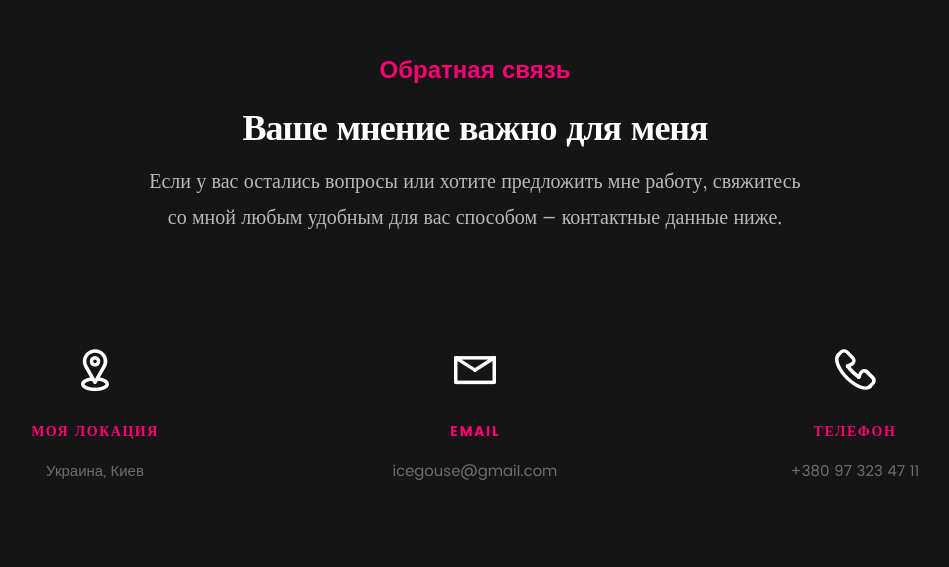
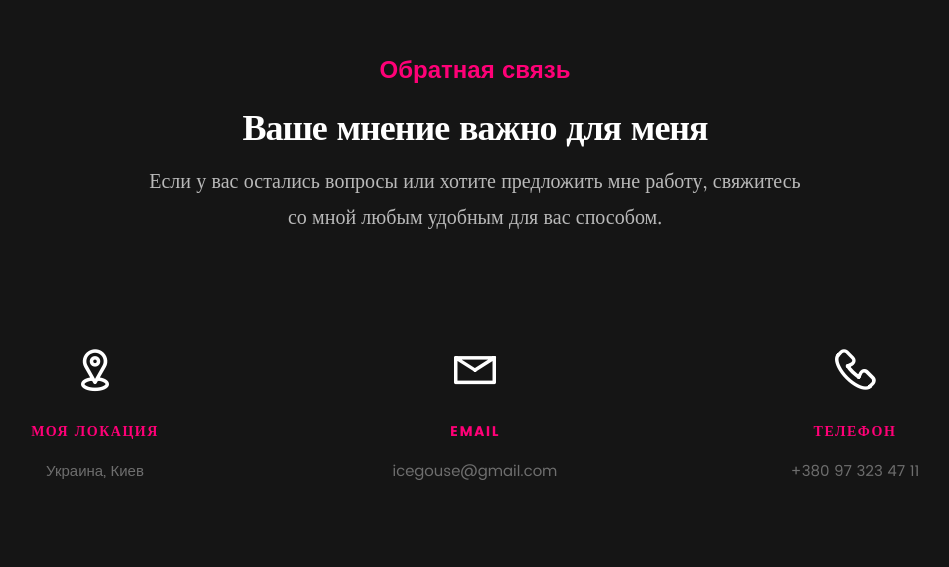
Before and after one commit to JSDID/Personal-Website, a plain HTML site: page index.html in a window 1280 px wide. Shown: the part 5010-5577 px from the top of the page, without its empty margins (165-1114 px from the left). Drawn offline with Linux system fonts and the light colour scheme; files whose address does not match are found by name.

Commit message:
Update index.html

```diff
--- a/index.html
+++ b/index.html
@@ -622,7 +622,7 @@
 				<h2>Обратная связь</h2>
 				<h1>Ваше мнение важно для меня</h1>
 
-				<p class="lead">Если у вас остались вопросы или хотите предложить мне работу, свяжитесь со мной любым удобным для вас способом — контактные данные ниже.</p>
+				<p class="lead">Если у вас остались вопросы или хотите предложить мне работу, свяжитесь со мной любым удобным для вас способом.</p>
 
 			</div>
 		</div> <!-- /section-intro -->
```
